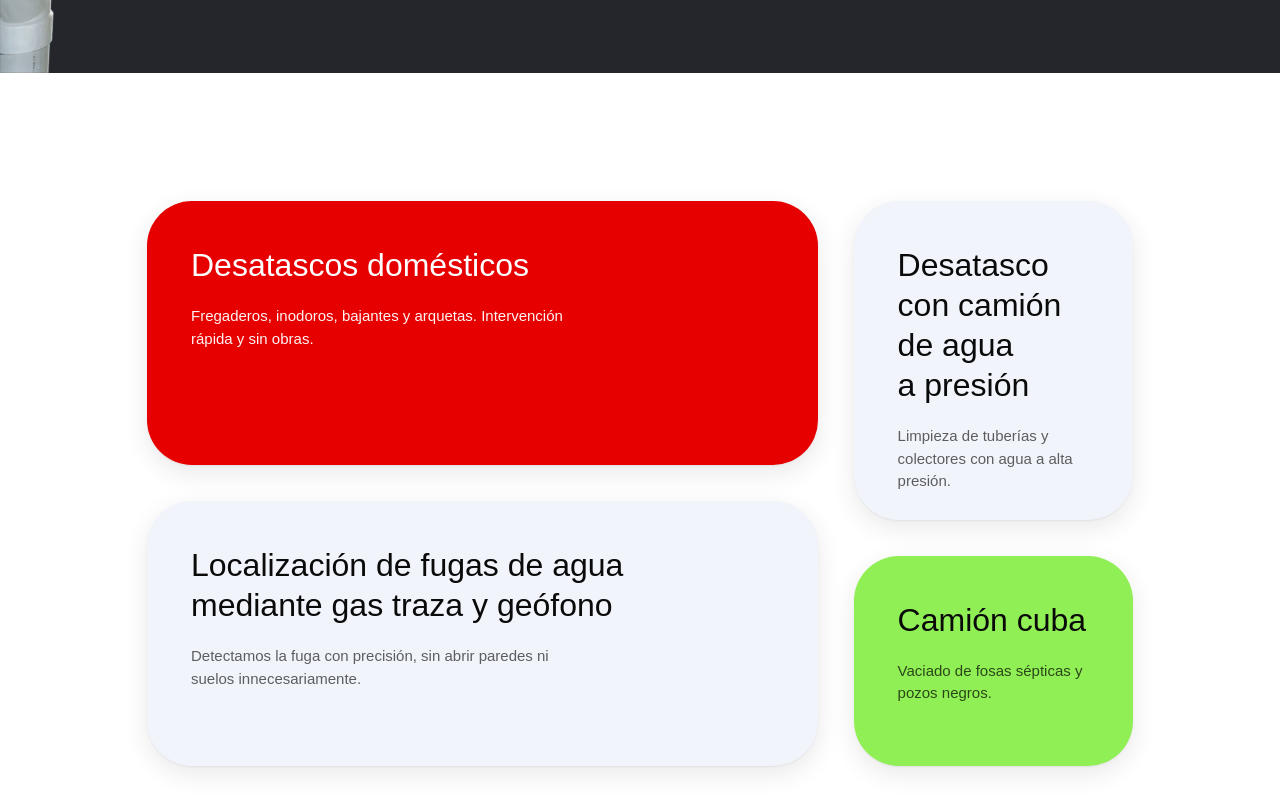
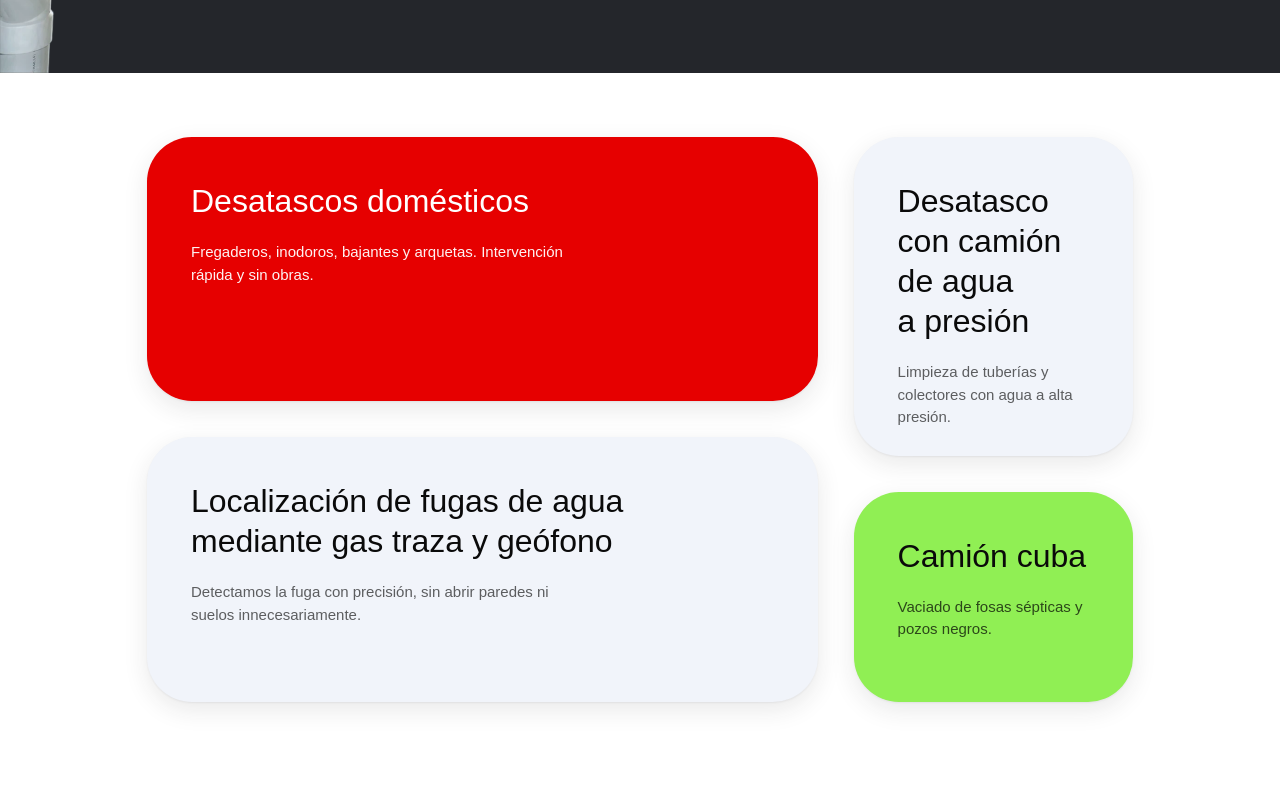
Before and after one commit to Gofkius/ardesatascos, a React (Vite) app: page / in a window 1280 px wide. Shown: the part 1300-2100 px from the top of the page. Built offline with nearby package versions, Linux system fonts and the light colour scheme; a web font is replaced by a local one.

Commit message:
Subtle margin changes for services section

```diff
--- a/src/styles/Services.css
+++ b/src/styles/Services.css
@@ -1,6 +1,6 @@
 .services-container{
     display: flex;
-    margin-top: 128px;
+    margin-top: 64px;
     justify-content: center;
     position: relative;
     gap: clamp(20px, 3vw, 36px);
```
